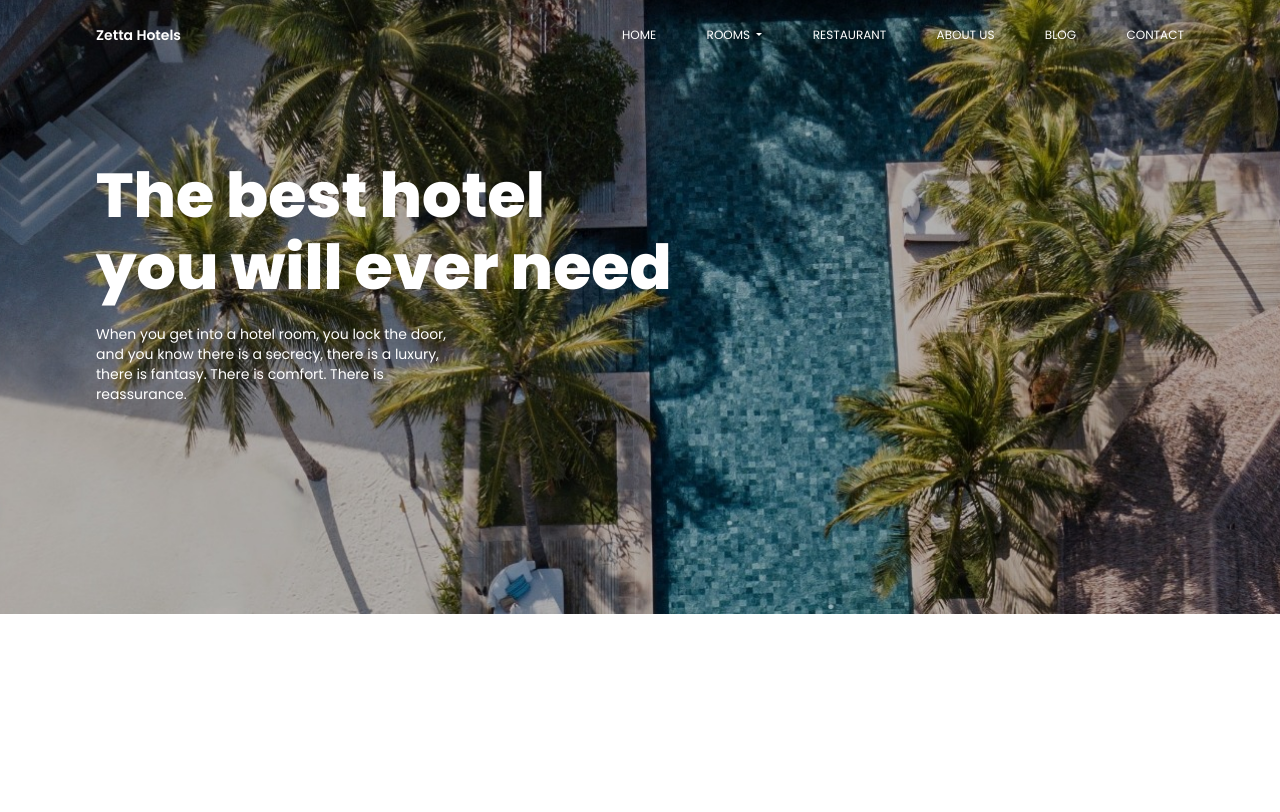
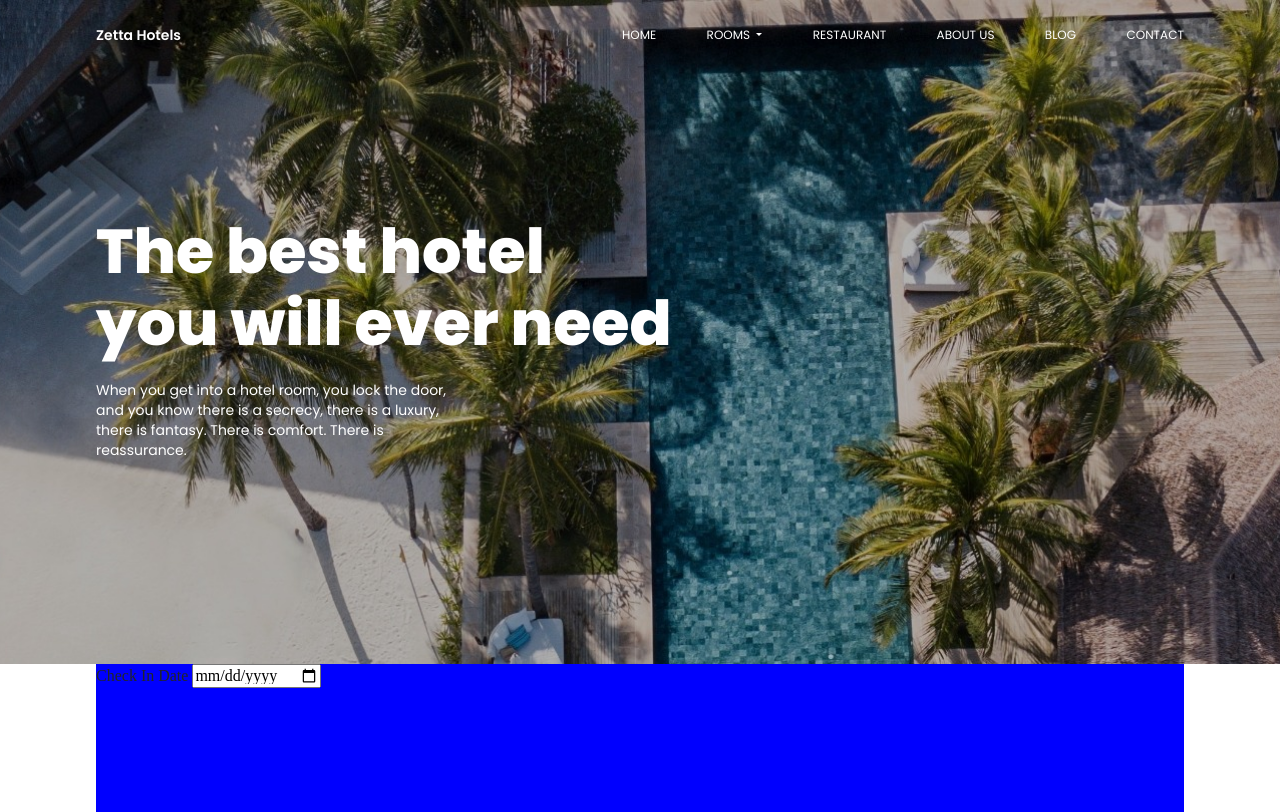
Before and after one commit to NutsaJu/zetta-hotels, a plain HTML site: page index.html in a window 1280 px wide. Drawn offline with nearby package versions, Linux system fonts and the light colour scheme.

Commit message:
fix header problem

```diff
--- a/index.html
+++ b/index.html
@@ -12,6 +12,7 @@
 
 <body>
     <header>
+        <div class="main-bg">
             <nav class="navbar navbar-expand-lg">
                 <div class="header-container">
                     <a class="nav-logo" href="index.html">Zetta Hotels</a>
@@ -53,18 +54,29 @@
                     </div>
                 </div>
             </nav>
-    </header>
-    <section class="main-page">
-        <div class="main-bg">
-            <div class="main-page-container">
+
+            <!-- header content with background banner image -->
+            <div class="main-title-box">
+                <div class="main-title-container">
                     <div class="main-title-body">
                         <h3>The best hotel you will ever need</h3>
                         <h4>When you get into a hotel room, you lock the door, and you know there is a secrecy, there is a luxury, there is fantasy. There is comfort. There is reassurance.</h4>
                     </div>
                 </div>
             </div>
+        </div>
+
+    </header>
+    <section class="check-section">
+        <div class="check-container">
+            <form class="check-form" action="https://formspree.io/f/xkneyzwz">
+                <div class="input-box">
+                    <label for="check-in">Check In Date</label>
+                    <input type="date" id="check-in" name="check-in" placeholder="check in date">
+                </div>
+            </form>
+        </div>
     </section>
-
 
 
 
--- a/scss/_style.scss
+++ b/scss/_style.scss
@@ -1,11 +1,7 @@
 // header
 header {
-  padding-top: 20px;
-  position: relative;
-  z-index: 1;
-  top: 0;
-  left: 0;
     .header-container {
+        margin-top: 20px;
         @extend %container;
         @extend %d-flex;
         @media (max-width: 992px) {
@@ -15,11 +11,20 @@ header {
         }
     }
 }
+header{
+    .main-bg{
+        background-image: url(../images/index-bg-banner.webp);
+        background-size: cover;
+        background-position: 30%;
+        height: 83vh;
+    }
+}
 .header-container {
   .navigation {
     justify-content: flex-end;
     .navbar-ul {
-      width: 562px;
+      max-width: 562px;
+      width: 100%;
       @extend %d-flex;
       @media (max-width: 992px) {
         flex-direction: column;
@@ -61,29 +66,26 @@ header {
     }
   }
 }
-// index.html
-// main-page-section
-.main-page {
-  position: fixed;
-  width: 100%;
-  top: 0;
-  left: 0;
-  margin-top: -50px;
-  .main-bg {
+header{
+    .main-bg{
         background-image: url(../images/index-bg-banner.webp);
         background-size: cover;
         background-position: 30%;
         height: 83vh;
-    @extend %d-flex-center;
-    padding: 20px;
-    @media (max-width: 992px) {
-      align-items: flex-end;
     }
 }
+// title-box for header in index.html
+
+header{
+    .main-bg{
+        .main-title-box{
+            height: 72vh;
+            @extend %d-flex-center;
+            .main-title-container{
+                @extend %container;
+                @media (max-width:1110px) {
+                    padding-inline: 20px;
                 }
-.main-bg {
-  .main-page-container {
-    @extend %container;
                 .main-title-body {
                     user-select: none;
                     h3 {
@@ -106,3 +108,16 @@ header {
                   }
             }
         }
+    }
+}
+
+
+
+// check section
+.check-section{
+    .check-container{
+        @extend %container;
+        height: 148px;
+        background-color: blue;
+    }
+}
```
Also changed, not shown: css/global.css, 1 other file. Lines whose indentation alone changed are shown as unchanged.
